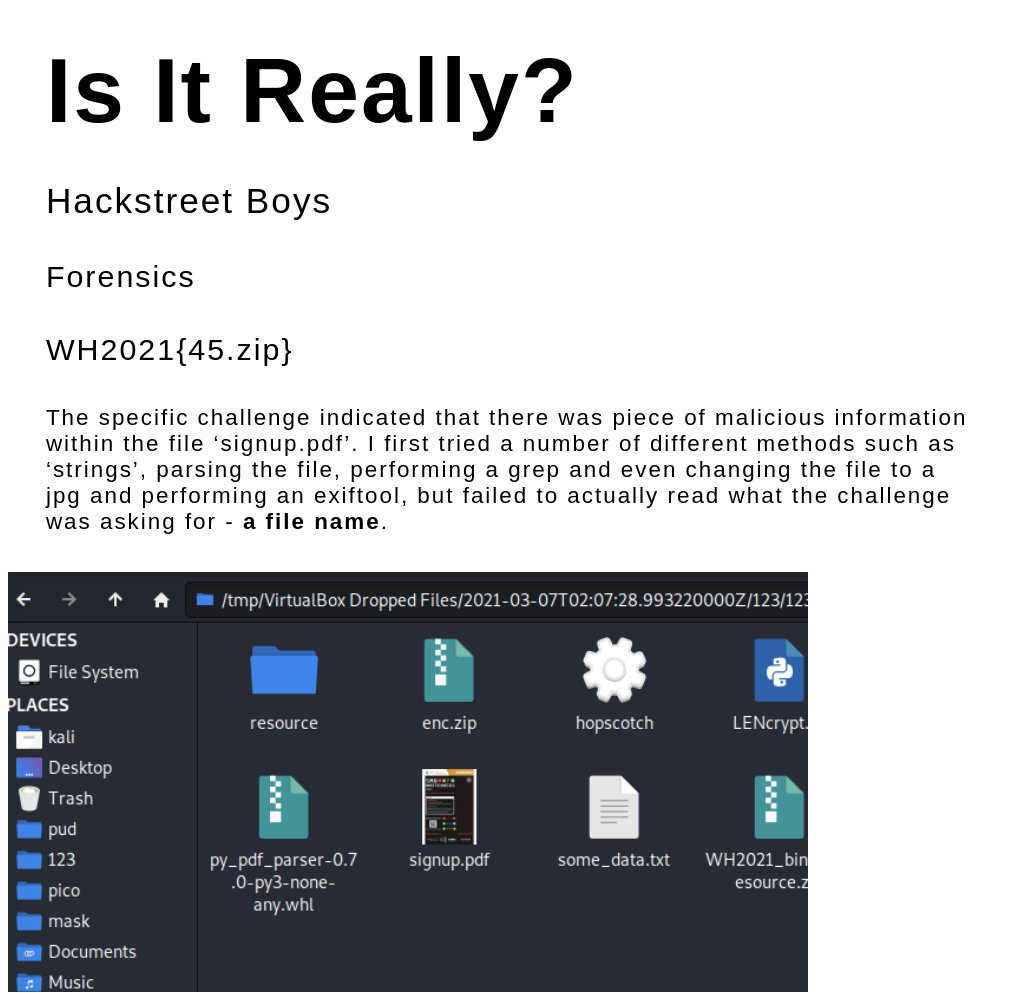
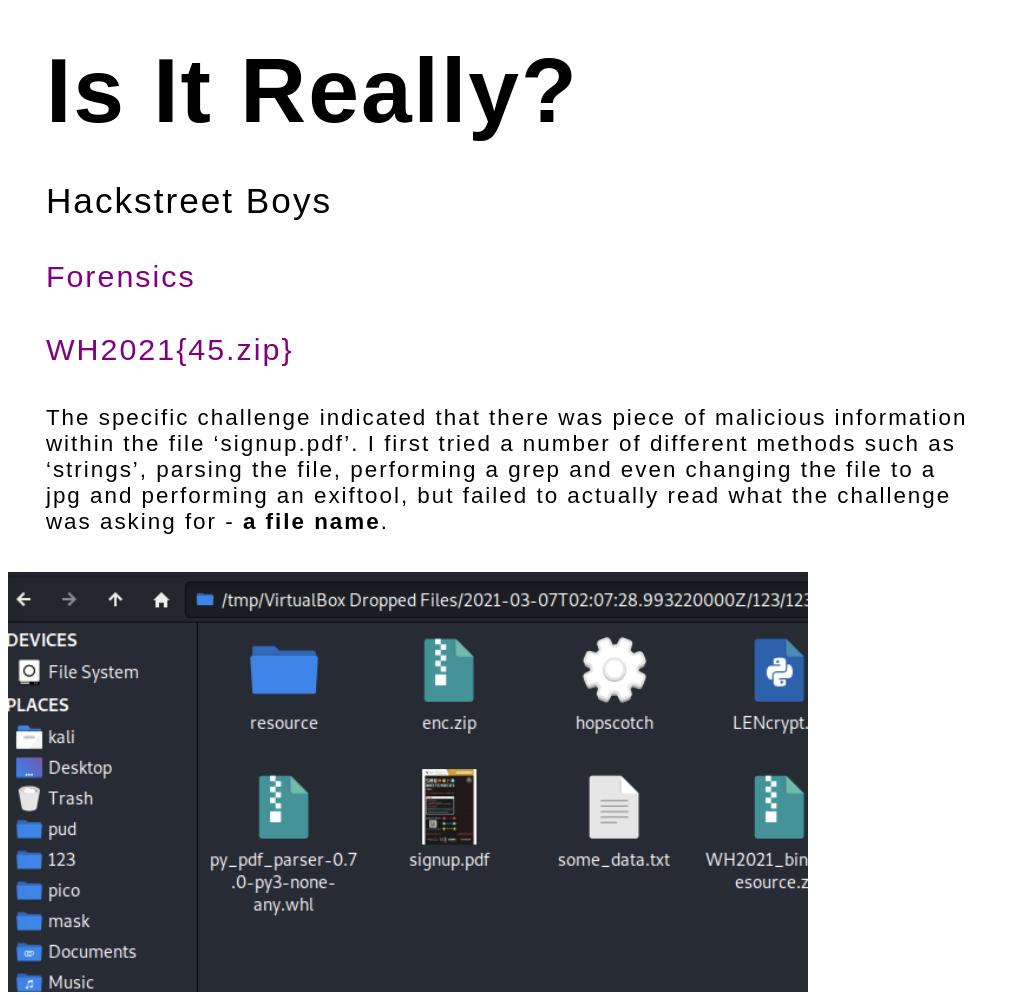
Before and after one commit to anika394/WH2021, a plain HTML site: page WH/Writeup.html in a window 1280 px wide. Shown: the top 995 px of the page, without its empty margins (0-1019 px from the left). Drawn offline with Linux system fonts and the light colour scheme.

Commit message:
Update csswriteups.css

```diff
--- a/WH/csswriteups.css
+++ b/WH/csswriteups.css
@@ -12,7 +12,7 @@ h1 {
     font-weight: bold;
   }
   h2 {
-    color: #000000;
+    color: purple;
     font-family: 'Arvo', sans-serif;
     font-weight: 100;
     font-size: 190%;
```
